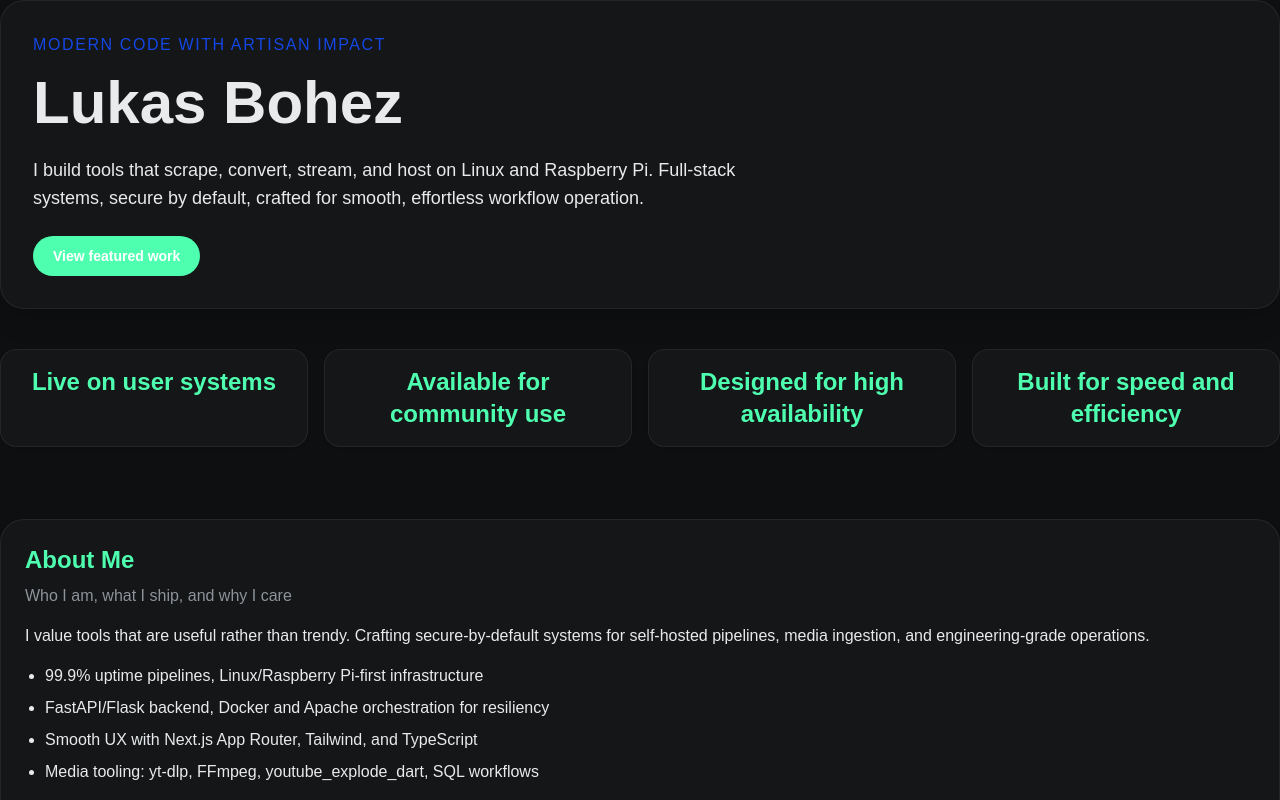
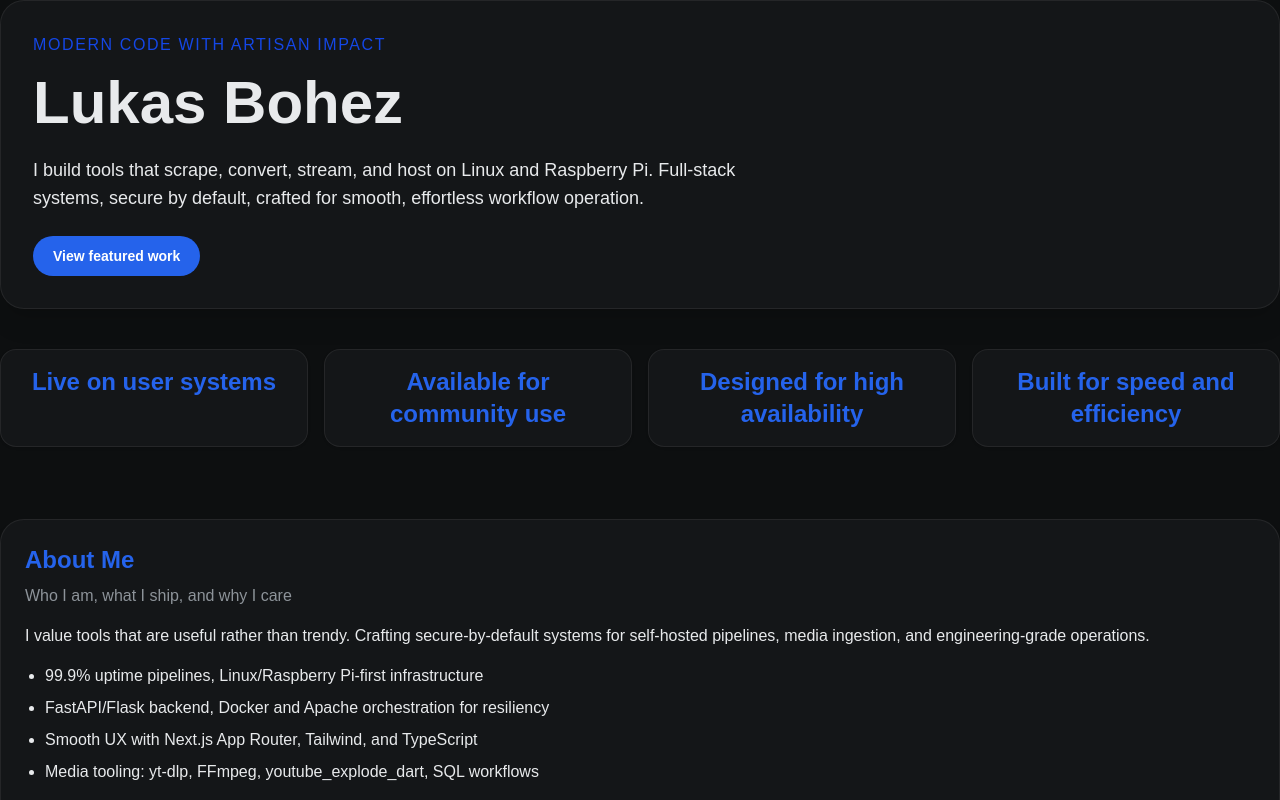
Before and after one commit to Lukas-Bohez/portfolio, a Next.js app: page / in a window 1280 px wide. Shown: the top 800 px of the page. Built offline with nearby package versions, Linux system fonts and the light colour scheme.

Commit message:
Refactor ThemeToggle component and update global styles; remove unused "to top" button

```diff
--- a/src/app/components/PortfolioComponents.tsx
+++ b/src/app/components/PortfolioComponents.tsx
@@ -1,15 +1,12 @@
 'use client';
 
+
 import { motion } from 'framer-motion';
+import { ThemeToggle } from './ThemeToggle';
 
 import type { ReactNode } from 'react';
 
-type SectionProps = {
-  id?: string;
-  title: string;
-  subtitle?: string;
-  children: ReactNode;
-};
+
 
 const sectionVariants = {
   hidden: { opacity: 0, y: 24, scale: 0.98 },
@@ -72,13 +69,7 @@ export function Navbar({
             {item.label}
           </button>
         ))}
-        <button
-          onClick={onThemeToggle}
-          className="rounded-full border border-surface px-3 py-1 text-default transition hover:bg-surface"
-          aria-label="Toggle light/dark theme"
-        >
-          {isDark ? 'Light mode' : 'Dark mode'}
-        </button>
+        <ThemeToggle />
       </div>
     </nav>
   );
--- a/src/app/components/ThemeToggle.tsx
+++ b/src/app/components/ThemeToggle.tsx
@@ -1,24 +1,21 @@
-const { resolvedTheme, setTheme } = useTheme()
-  const [mounted, setMounted] = useState(false)
+"use client";
+import { useTheme } from "next-themes";
+import { useEffect, useState } from "react";
 
-  // Only render after mount — before this, resolvedTheme is undefined
-  useEffect(() => {
-    setMounted(true)
-  }, [])
-
+export function ThemeToggle() {
+	const { resolvedTheme, setTheme } = useTheme();
+	const [mounted, setMounted] = useState(false);
+	useEffect(() => { setMounted(true); }, []);
 	if (!mounted) {
-    // Render a placeholder the exact same size so layout doesn't shift
 		return (
 			<button
 				aria-label="Toggle theme"
 				className="rounded-lg border border-[var(--line-mid)] bg-[var(--bg-3)] p-2 w-[34px] h-[34px]"
 				disabled
 			/>
-    )
+		);
 	}
-
-  const isDark = resolvedTheme === "dark"
-
+	const isDark = resolvedTheme === "dark";
 	return (
 		<button
 			onClick={() => setTheme(isDark ? "light" : "dark")}
@@ -26,7 +23,6 @@ const { resolvedTheme, setTheme } = useTheme()
 			className="rounded-lg border border-[var(--line-mid)] bg-[var(--bg-3)] p-2 text-[var(--text-2)] hover:text-[var(--text)] transition-colors w-[34px] h-[34px] flex items-center justify-center"
 		>
 			{isDark ? (
-        // Sun icon
 				<svg width="16" height="16" viewBox="0 0 24 24" fill="none" stroke="currentColor" strokeWidth="1.5">
 					<circle cx="12" cy="12" r="5"/>
 					<line x1="12" y1="1" x2="12" y2="3"/>
@@ -39,66 +35,10 @@ const { resolvedTheme, setTheme } = useTheme()
 					<line x1="18.36" y1="5.64" x2="19.78" y2="4.22"/>
 				</svg>
 			) : (
-        // Moon icon
 				<svg width="16" height="16" viewBox="0 0 24 24" fill="none" stroke="currentColor" strokeWidth="1.5">
 					<path d="M21 12.79A9 9 0 1 1 11.21 3 7 7 0 0 0 21 12.79z"/>
 				</svg>
 			)}
 		</button>
-  )
+	);
 }
-"use client"
-
-import { useTheme } from "next-themes"
-import { useEffect, useState } from "react"
-
-export function ThemeToggle() {
-  const { resolvedTheme, setTheme } = useTheme()
-  const [mounted, setMounted] = useState(false)
-
-  // Only render after mount — before this, resolvedTheme is undefined
-  useEffect(() => {
-    setMounted(true)
-  }, [])
-
-  if (!mounted) {
-    // Render a placeholder the exact same size so layout doesn't shift
-    return (
-      <button
-        aria-label="Toggle theme"
-        className="rounded-lg border border-[var(--line-mid)] bg-[var(--bg-3)] p-2 w-[34px] h-[34px]"
-        disabled
-      />
-    )
-  }
-
-  const isDark = resolvedTheme === "dark"
-
-  return (
-    <button
-      onClick={() => setTheme(isDark ? "light" : "dark")}
-      aria-label={isDark ? "Switch to light mode" : "Switch to dark mode"}
-      className="rounded-lg border border-[var(--line-mid)] bg-[var(--bg-3)] p-2 text-[var(--text-2)] hover:text-[var(--text)] transition-colors w-[34px] h-[34px] flex items-center justify-center"
-    >
-      {isDark ? (
-        // Sun icon
-        <svg width="16" height="16" viewBox="0 0 24 24" fill="none" stroke="currentColor" strokeWidth="1.5">
-          <circle cx="12" cy="12" r="5"/>
-          <line x1="12" y1="1" x2="12" y2="3"/>
-          <line x1="12" y1="21" x2="12" y2="23"/>
-          <line x1="4.22" y1="4.22" x2="5.64" y2="5.64"/>
-          <line x1="18.36" y1="18.36" x2="19.78" y2="19.78"/>
-          <line x1="1" y1="12" x2="3" y2="12"/>
-          <line x1="21" y1="12" x2="23" y2="12"/>
-          <line x1="4.22" y1="19.78" x2="5.64" y2="18.36"/>
-          <line x1="18.36" y1="5.64" x2="19.78" y2="4.22"/>
-        </svg>
-      ) : (
-        // Moon icon
-        <svg width="16" height="16" viewBox="0 0 24 24" fill="none" stroke="currentColor" strokeWidth="1.5">
-          <path d="M21 12.79A9 9 0 1 1 11.21 3 7 7 0 0 0 21 12.79z"/>
-        </svg>
-      )}
-    </button>
-  )
-}
--- a/src/app/globals.css
+++ b/src/app/globals.css
@@ -20,7 +20,7 @@
   --bg-3:     #1c1f22;
   --line:     rgba(255,255,255,0.07);
   --line-mid: rgba(255,255,255,0.14);
-  --accent:   #4fffb0;
+  --accent:   #2563eb;
   --text:     #e8eaec;
   --text-2:   #8d9399;
   --text-3:   #565d63;
@@ -62,4 +62,13 @@ body {
 
 html {
   scroll-behavior: smooth;
+  width: 100%;
+  max-width: 100vw;
+  overflow-x: hidden;
 }
+
+body {
+  width: 100%;
+  max-width: 100vw;
+  overflow-x: hidden;
+}
--- a/src/app/page.tsx
+++ b/src/app/page.tsx
@@ -13,10 +13,7 @@ import {
 } from './components/PortfolioComponents';
 
 export default function Home() {
-
   useCardReveal();
-
-  // Show button to jump to top or loop to top if at bottom
   const [showToTop, setShowToTop] = useState(false);
   useEffect(() => {
     const onScroll = () => {
@@ -27,23 +24,16 @@ export default function Home() {
     onScroll();
     return () => window.removeEventListener('scroll', onScroll);
   }, []);
-
   return (
     <main>
-      {/* Hero — rendered ONCE, never repeated, no data-reveal */}
       <Hero isDark={false} onScrollToProjects={() => {
         const elem = document.getElementById('projects');
         if (elem) elem.scrollIntoView({ behavior: 'smooth', block: 'start' });
       }} />
-
-      {/* Single copy of the sections */}
       <Stats />
       <AboutAndSkills isDark={false} />
       <FeaturedProjects isDark={false} />
       <ContactSection isDark={false} />
-
-      {/* Single "to top" button with loop logic */}
-        // ...button removed as requested...
     </main>
   );
 }
```
Lines whose indentation alone changed are shown as unchanged.
